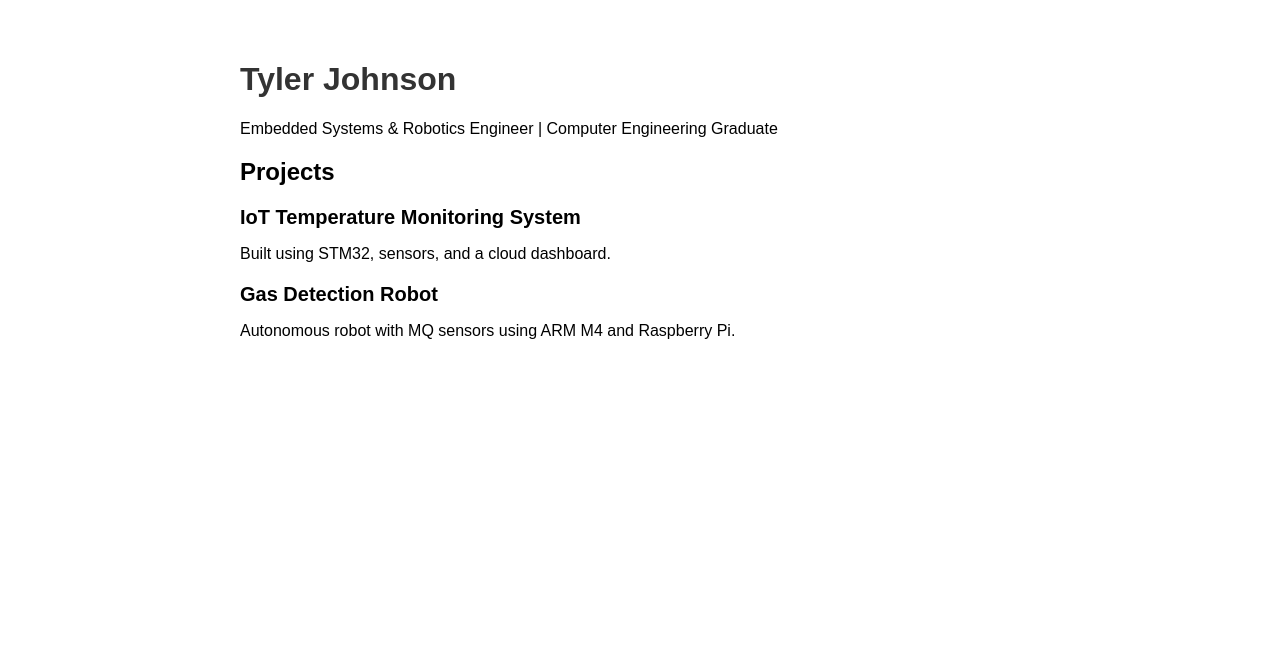
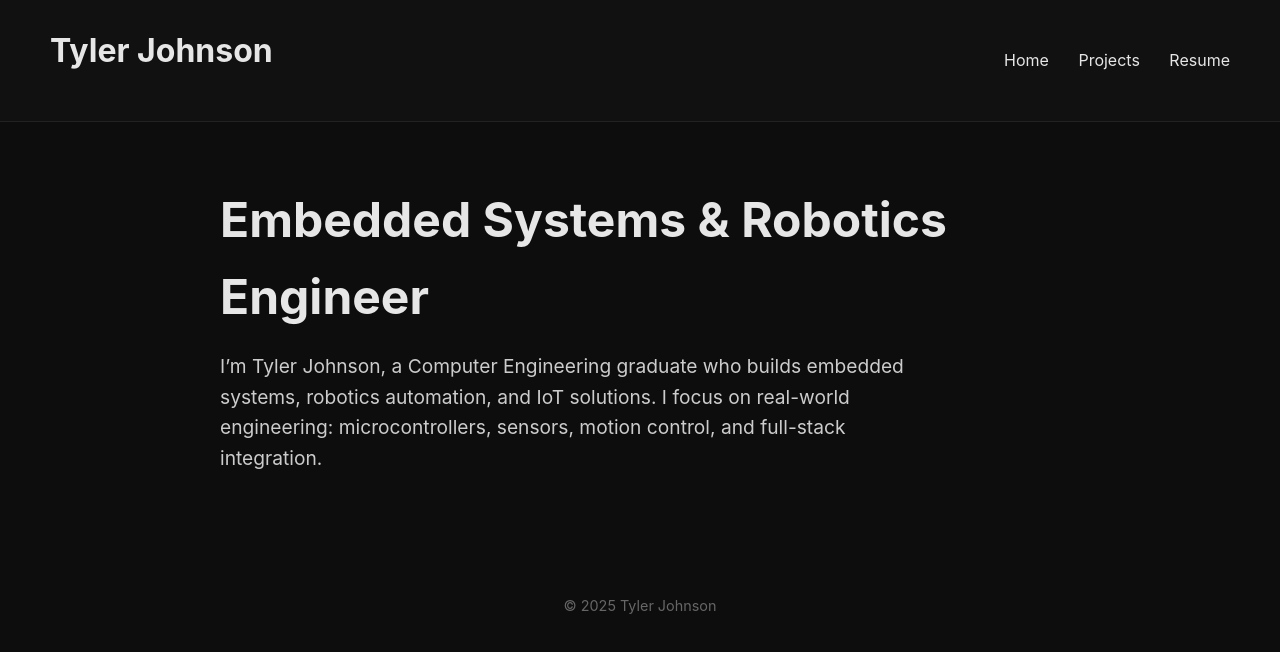
Before and after one commit to tyljj/Website, a plain HTML site: page index.html in a window 1280 px wide. Drawn offline with Linux system fonts and the light colour scheme; files that its build step writes are made by us from their sources.

Commit message:
Adding a styles page

```diff
--- /dev/null
+++ b/css/styles.css
@@ -0,0 +1,105 @@
+/* ==== RESET ==== */
+* {
+  margin: 0;
+  padding: 0;
+  box-sizing: border-box;
+}
+
+body {
+  font-family: "Inter", Arial, sans-serif;
+  background: #0d0d0d;
+  color: #e6e6e6;
+  line-height: 1.6;
+}
+
+/* ==== LAYOUT ==== */
+header {
+  display: flex;
+  justify-content: space-between;
+  align-items: center;
+  padding: 25px 50px;
+  background: #111;
+  border-bottom: 1px solid #222;
+}
+
+header a {
+  color: #e6e6e6;
+  text-decoration: none;
+  margin-left: 25px;
+  font-size: 1rem;
+  transition: 0.3s;
+}
+
+header a:hover {
+  color: #4db8ff;
+}
+
+.container {
+  max-width: 900px;
+  margin: auto;
+  padding: 60px 30px;
+}
+
+/* ==== HERO ==== */
+h1 {
+  font-size: 3rem;
+  margin-bottom: 15px;
+  animation: fadeInUp 0.7s ease;
+}
+
+h2 {
+  font-size: 2rem;
+  margin-bottom: 20px;
+}
+
+.hero-text {
+  font-size: 1.2rem;
+  color: #cccccc;
+  max-width: 700px;
+}
+
+/* ==== PROJECT CARDS ==== */
+.project-card {
+  background: #141414;
+  padding: 25px;
+  margin-bottom: 20px;
+  border: 1px solid #1f1f1f;
+  border-radius: 10px;
+  transition: 0.3s ease;
+}
+
+.project-card:hover {
+  border-color: #4db8ff;
+  transform: translateY(-3px);
+}
+
+/* ==== RESUME SECTIONS ==== */
+.section {
+  margin-bottom: 40px;
+}
+
+.section h3 {
+  margin-bottom: 12px;
+  font-size: 1.5rem;
+}
+
+/* ==== ANIMATIONS ==== */
+@keyframes fadeInUp {
+  from {
+    opacity: 0;
+    transform: translateY(10px);
+  }
+  to {
+    opacity: 1;
+    transform: translateY(0);
+  }
+}
+
+/* ==== FOOTER ==== */
+footer {
+  text-align: center;
+  padding: 20px;
+  font-size: 0.9rem;
+  color: #666;
+  margin-top: 40px;
+}
--- a/index.html
+++ b/index.html
@@ -1,30 +1,31 @@
 <!DOCTYPE html>
-<html>
+<html lang="en">
 <head>
-  <title>Tyler Johnson – Portfolio</title>
-  <style>
-    body { font-family: Arial; max-width: 800px; margin: auto; padding: 40px; }
-    h1 { color: #333; }
-    .project { margin-bottom: 20px; }
-    .project-title { font-weight: bold; font-size: 20px; }
-  </style>
+  <meta charset="UTF-8" />
+  <meta name="viewport" content="width=device-width, initial-scale=1.0" />
+  <title>Tyler Johnson | Portfolio</title>
+  <link rel="stylesheet" href="styles.css" />
 </head>
+
 <body>
-  <h1>Tyler Johnson</h1>
-  <p>Embedded Systems & Robotics Engineer | Computer Engineering Graduate</p>
+  <header>
+    <h2>Tyler Johnson</h2>
+    <nav>
+      <a href="index.html">Home</a>
+      <a href="projects.html">Projects</a>
+      <a href="resume.html">Resume</a>
+    </nav>
+  </header>
 
-  <h2>Projects</h2>
-
-  <div class="project">
-    <div class="project-title">IoT Temperature Monitoring System</div>
-    <p>Built using STM32, sensors, and a cloud dashboard.</p>
+  <div class="container">
+    <h1>Embedded Systems & Robotics Engineer</h1>
+    <p class="hero-text">
+      I’m Tyler Johnson, a Computer Engineering graduate who builds embedded systems,
+      robotics automation, and IoT solutions. I focus on real-world engineering:
+      microcontrollers, sensors, motion control, and full-stack integration.
+    </p>
   </div>
 
-  <div class="project">
-    <div class="project-title">Gas Detection Robot</div>
-    <p>Autonomous robot with MQ sensors using ARM M4 and Raspberry Pi.</p>
-  </div>
-
-  <!-- Add more projects as you go -->
+  <footer>© 2025 Tyler Johnson</footer>
 </body>
 </html>
```
Also changed, not shown: projects.html (added, +58 -0 lines), resume.html (added, +63 -0 lines).
